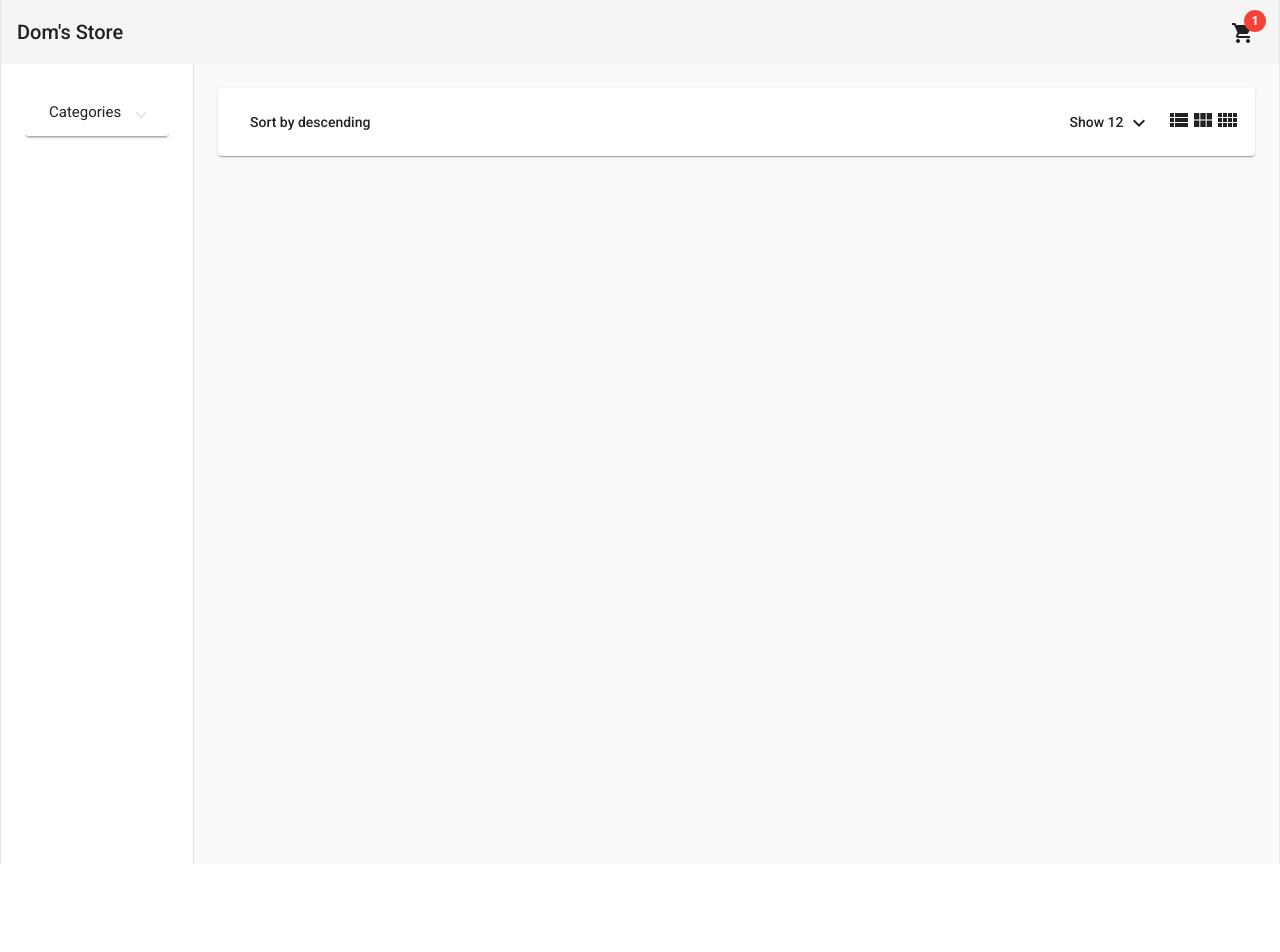
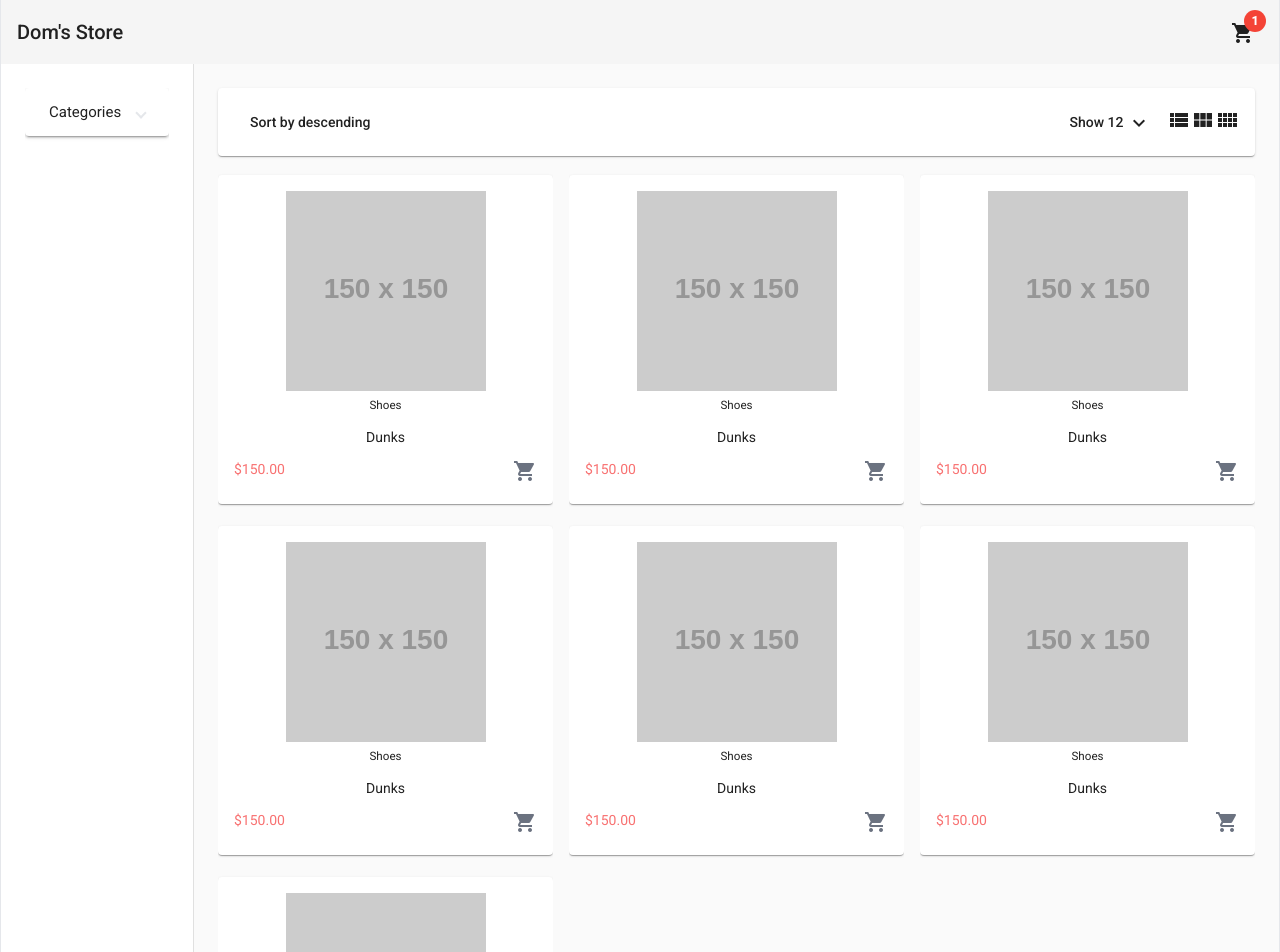
Before and after one commit to Dominique216/angular-store, an Angular app: page /home in a window 1280 px wide. Shown: the top 952 px of the page. Before the commit the page ends 864 px from the top, so only its background shows below. Built offline with nearby package versions, Linux system fonts and the light colour scheme.

Commit message:
static homepage complete

```diff
--- a/src/app/app.module.ts
+++ b/src/app/app.module.ts
@@ -19,7 +19,8 @@
 import { HeaderComponent } from './components/header/header.component';
 import { HomeComponent } from './pages/home/home.component';
 import { ProductsHeaderComponent } from './pages/home/components/products-header/products-header.component';
-import { FiltersComponent } from './pages/home/components/filters/filters.component'
+import { FiltersComponent } from './pages/home/components/filters/filters.component';
+import { ProductBoxComponent } from './pages/home/components/product-box/product-box.component'
 
 @NgModule({
   declarations: [
@@ -27,7 +28,8 @@
     HeaderComponent,
     HomeComponent,
     ProductsHeaderComponent,
-    FiltersComponent
+    FiltersComponent,
+    ProductBoxComponent
   ],
   imports: [
     BrowserModule,
--- /dev/null
+++ b/src/app/pages/home/components/product-box/product-box.component.html
@@ -0,0 +1,22 @@
+<mat-card  [ngClass]="{'text-center' : !fullWidthMode}">
+    <div [ngClass]="{flex: fullWidthMode}">
+        <img class="mx-auto mb-1 h-[200px]"
+        [ngClass]="{'h-200px': !fullWidthMode, 'h-[360px]' : fullWidthMode}"
+        src="https://via.placeholder.com/150"
+        />
+        <div class="w-full"
+            [ngClass]="{'px-8 flex flex-col justify-between' : fullWidthMode}">
+            <div>
+                <h5>Shoes</h5>
+                <p class="truncate hover:whitespace-normal">Dunks</p>
+                <p *ngIf="fullWidthMode">Description</p>
+            </div>
+            <div class="flex justify-between">
+                <span class="text-red-400">{{'150' | currency}}</span>
+                <button>
+                    <mat-icon class="text-gray-500">shopping_cart</mat-icon>
+                </button>
+            </div>
+        </div>
+    </div>
+</mat-card>
--- /dev/null
+++ b/src/app/pages/home/components/product-box/product-box.component.ts
@@ -0,0 +1,15 @@
+import { Component, Input, OnInit } from '@angular/core';
+
+@Component({
+  selector: 'app-product-box',
+  templateUrl: './product-box.component.html',
+})
+export class ProductBoxComponent implements OnInit {
+  @Input() fullWidthMode = false;
+
+  constructor() { }
+
+  ngOnInit(): void {
+  }
+
+}
--- a/src/app/pages/home/home.component.html
+++ b/src/app/pages/home/home.component.html
@@ -6,5 +6,32 @@
     </mat-drawer>
     <mat-drawer-content class="p-6">
         <app-products-header (columnsCountChange)="onColumnsCountChange($event)"></app-products-header>
+        <mat-grid-list
+        gutterSize="16"
+        [cols]="cols"
+        [rowHeight]="rowHeight"
+        >
+            <mat-grid-tile>
+                <app-product-box class="w-full" [fullWidthMode]="cols === 1"></app-product-box>
+            </mat-grid-tile>
+            <mat-grid-tile>
+                <app-product-box class="w-full" [fullWidthMode]="cols === 1"></app-product-box>
+            </mat-grid-tile>
+            <mat-grid-tile>
+                <app-product-box class="w-full" [fullWidthMode]="cols === 1"></app-product-box>
+            </mat-grid-tile>
+            <mat-grid-tile>
+                <app-product-box class="w-full" [fullWidthMode]="cols === 1"></app-product-box>
+            </mat-grid-tile>
+            <mat-grid-tile>
+                <app-product-box class="w-full" [fullWidthMode]="cols === 1"></app-product-box>
+            </mat-grid-tile>
+            <mat-grid-tile>
+                <app-product-box class="w-full" [fullWidthMode]="cols === 1"></app-product-box>
+            </mat-grid-tile>
+            <mat-grid-tile>
+                <app-product-box class="w-full" [fullWidthMode]="cols === 1"></app-product-box>
+            </mat-grid-tile>
+        </mat-grid-list>
     </mat-drawer-content>
 </mat-drawer-container>
--- a/src/app/pages/home/home.component.ts
+++ b/src/app/pages/home/home.component.ts
@@ -1,4 +1,10 @@
 import { Component, OnInit } from '@angular/core';
+
+const ROWS_HEIGHT: {[id:number]: number} = {
+  1: 400,
+  3: 335,
+  4: 350
+};
 
 @Component({
   selector: 'app-home',
@@ -6,6 +12,7 @@
 })
 export class HomeComponent implements OnInit {
   cols = 3;
+  rowHeight = ROWS_HEIGHT[this.cols];
   category: string | undefined;
 
   constructor() { }
@@ -14,7 +21,8 @@
   }
 
   onColumnsCountChange(colsNum: number):void {
-    this.cols = colsNum
+    this.cols = colsNum;
+    this.rowHeight = ROWS_HEIGHT[this.cols]
   }
 
   onShowCategory(newCategory: string):void{
```
